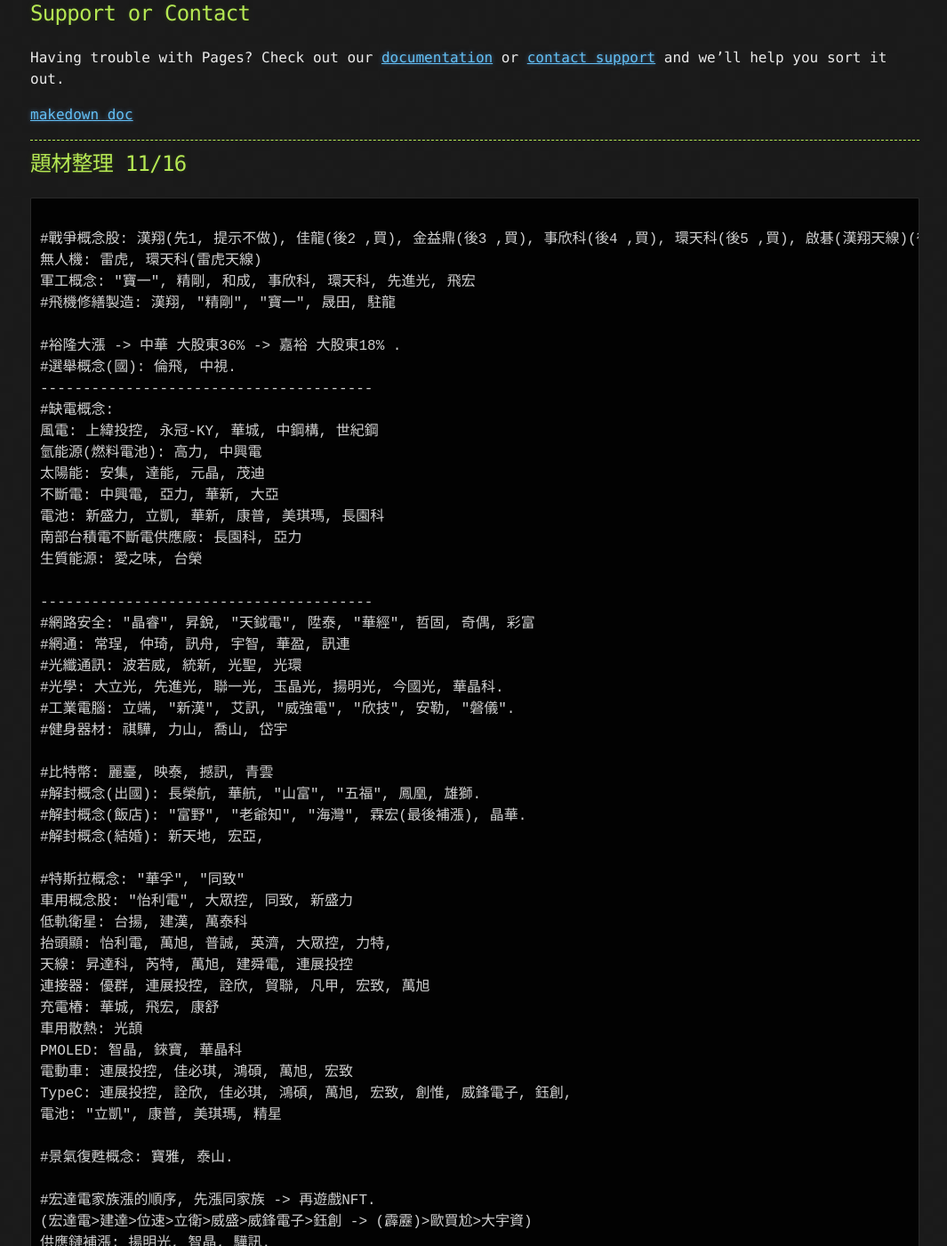
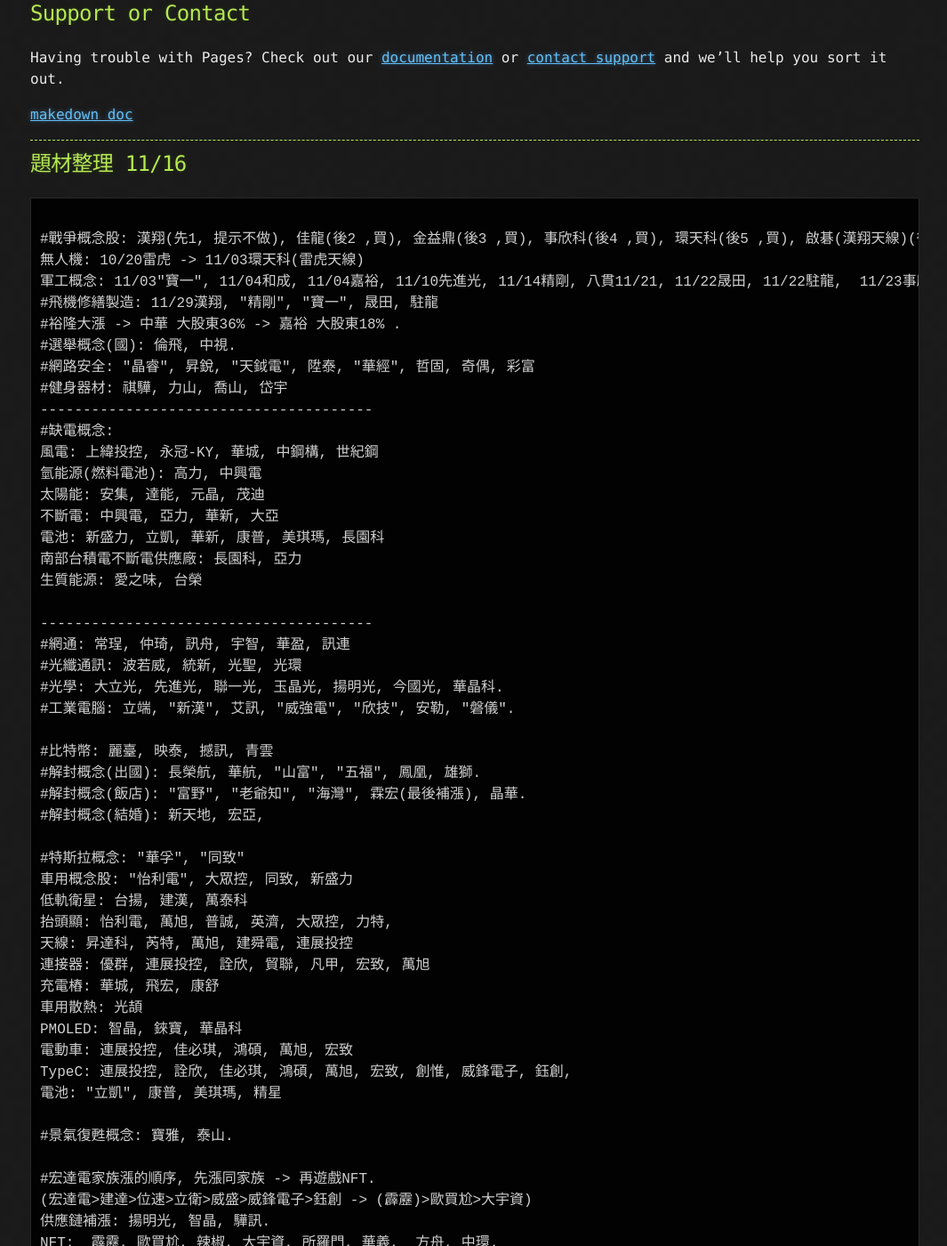
Before and after one commit to lepg5487/Stock_God, a Jekyll site: the page built from index.md, in a window 1280 px wide and 1400 px high, scrolled down 68939 px. Shown: the whole window at 89% size, without its empty margins (106-1171 px from the left). Built offline with Jekyll 4.4.1, drawn with Linux system fonts in a browser that asks for light colours; our own code applies the rules of GitHub Pages for plain Markdown files; some of the changed text lies outside the part shown.

Commit message:
Update index.md

````diff
--- a/index.md
+++ b/index.md
@@ -2821,12 +2821,13 @@
 ```
 
 #戰爭概念股: 漢翔(先1, 提示不做), 佳龍(後2 ,買), 金益鼎(後3 ,買), 事欣科(後4 ,買), 環天科(後5 ,買), 啟碁(漢翔天線)(後6, 買)
-無人機: 雷虎, 環天科(雷虎天線)
-軍工概念: "寶一", 精剛, 和成, 事欣科, 環天科, 先進光, 飛宏
-#飛機修繕製造: 漢翔, "精剛", "寶一", 晟田, 駐龍
-
+無人機: 10/20雷虎 -> 11/03環天科(雷虎天線)
+軍工概念: 11/03"寶一", 11/04和成, 11/04嘉裕, 11/10先進光, 11/14精剛, 八貫11/21, 11/22晟田, 11/22駐龍,  11/23事欣科, 11/24飛宏, 11/30錸寶, 12/01華孚, 12/01智晶, 12/05全訊,
+#飛機修繕製造: 11/29漢翔, "精剛", "寶一", 晟田, 駐龍
 #裕隆大漲 -> 中華 大股東36% -> 嘉裕 大股東18% .
 #選舉概念(國): 倫飛, 中視.
+#網路安全: "晶睿", 昇銳, "天鉞電", 陞泰, "華經", 哲固, 奇偶, 彩富
+#健身器材: 祺驊, 力山, 喬山, 岱宇
 ---------------------------------------
 #缺電概念:
 風電: 上緯投控, 永冠-KY, 華城, 中鋼構, 世紀鋼
@@ -2838,12 +2839,10 @@
 生質能源: 愛之味, 台榮
 
 ---------------------------------------
-#網路安全: "晶睿", 昇銳, "天鉞電", 陞泰, "華經", 哲固, 奇偶, 彩富
 #網通: 常珵, 仲琦, 訊舟, 宇智, 華盈, 訊連
 #光纖通訊: 波若威, 統新, 光聖, 光環
 #光學: 大立光, 先進光, 聯一光, 玉晶光, 揚明光, 今國光, 華晶科.
 #工業電腦: 立端, "新漢", 艾訊, "威強電", "欣技", 安勒, "磐儀".
-#健身器材: 祺驊, 力山, 喬山, 岱宇
 
 #比特幣: 麗臺, 映泰, 撼訊, 青雲
 #解封概念(出國): 長榮航, 華航, "山富", "五福", 鳳凰, 雄獅.
````
Also changed, not shown: other parts of index.md (+1 -1 lines).
